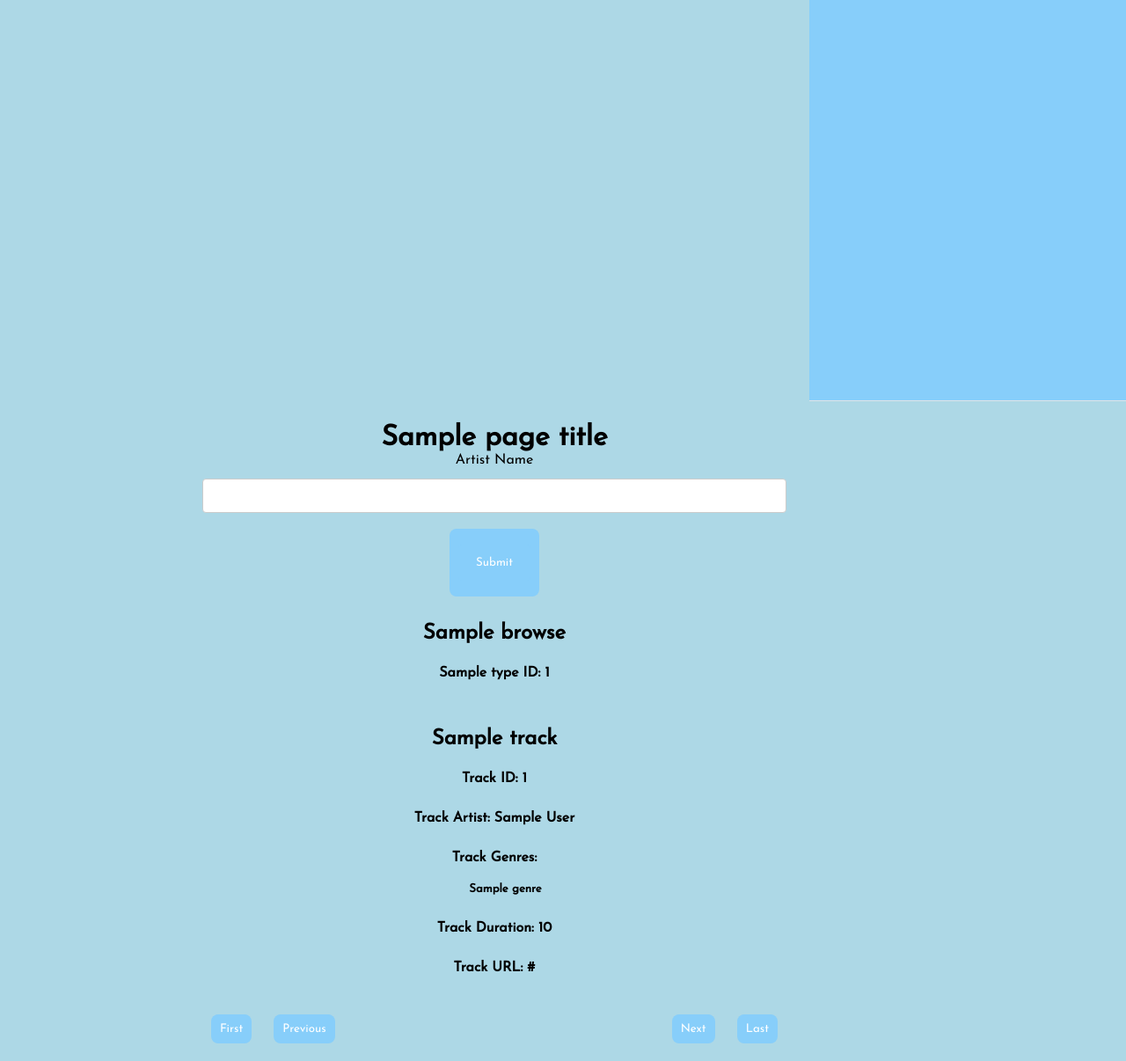
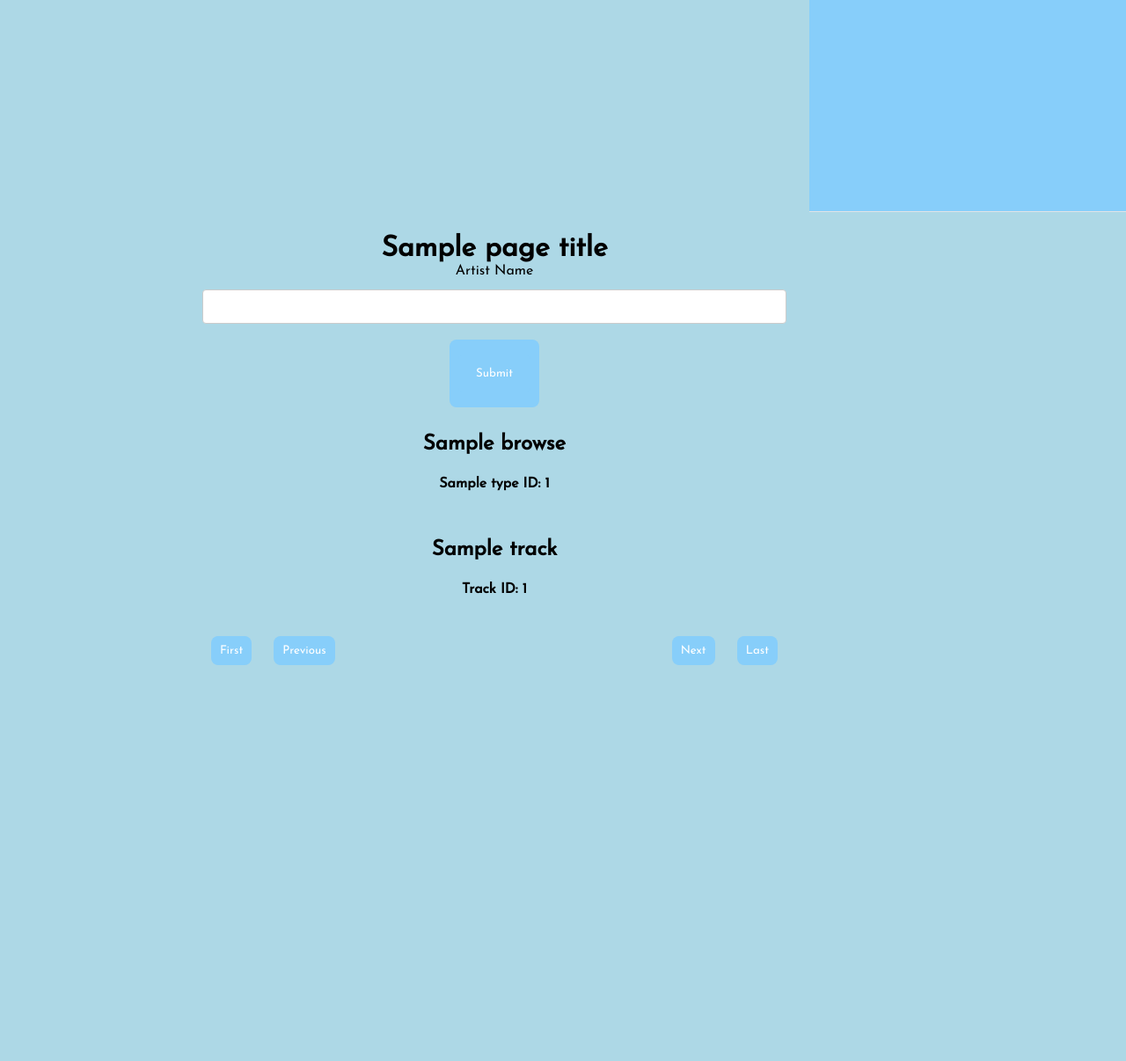
Before and after one commit to MichaelMar7/COMPSCI235-Assignment, a Flask app: template music/templates/browse/tracks_by.html in a window 1280 px wide. Shown: the part 1243-2449 px from the top of the page at 88% size. After the commit the page ends 1999 px from the top, so only its background shows below. Run offline with Flask 2, Linux system fonts and the light colour scheme; the visitor is signed in with stand-in values (Sample User, id 1); the template is opened without the code that fills it: values that come from a table or form of the project are taken from there, most other values are stand-ins (such as "Sample title", 1, 10 or a date in 2020); parts of the project's set-up code (start-up, migrations or seed data) failed here and were passed over.

Commit message:
updated layout of app

```diff
--- a/music/templates/browse/tracks_by.html
+++ b/music/templates/browse/tracks_by.html
@@ -20,8 +20,9 @@
     </div>
 
     <div style="text-align:center; padding:20px">
-        <h3>{{ track.title }}</h3>
+        <h3><a href="/browse_tracks?track_id={{track.track_id}}">{{ track.title }}</a></h3>
         <h4>Track ID: {{ track.track_id }}</h4>
+        <!--
         <h4>Track Artist: {{ track.artist.full_name }}</h4>
             <h4>Track Genres: </h4>
             {% for genre in track.genres %}
@@ -29,6 +30,7 @@
             {% endfor %}
         <h4>Track Duration: <b>{{ track.track_duration }}</b></h4>
         <h4>Track URL: {{ track.track_url }}</a></h4>
+        -->
     </div>
 
     <div style="float:left">
```
